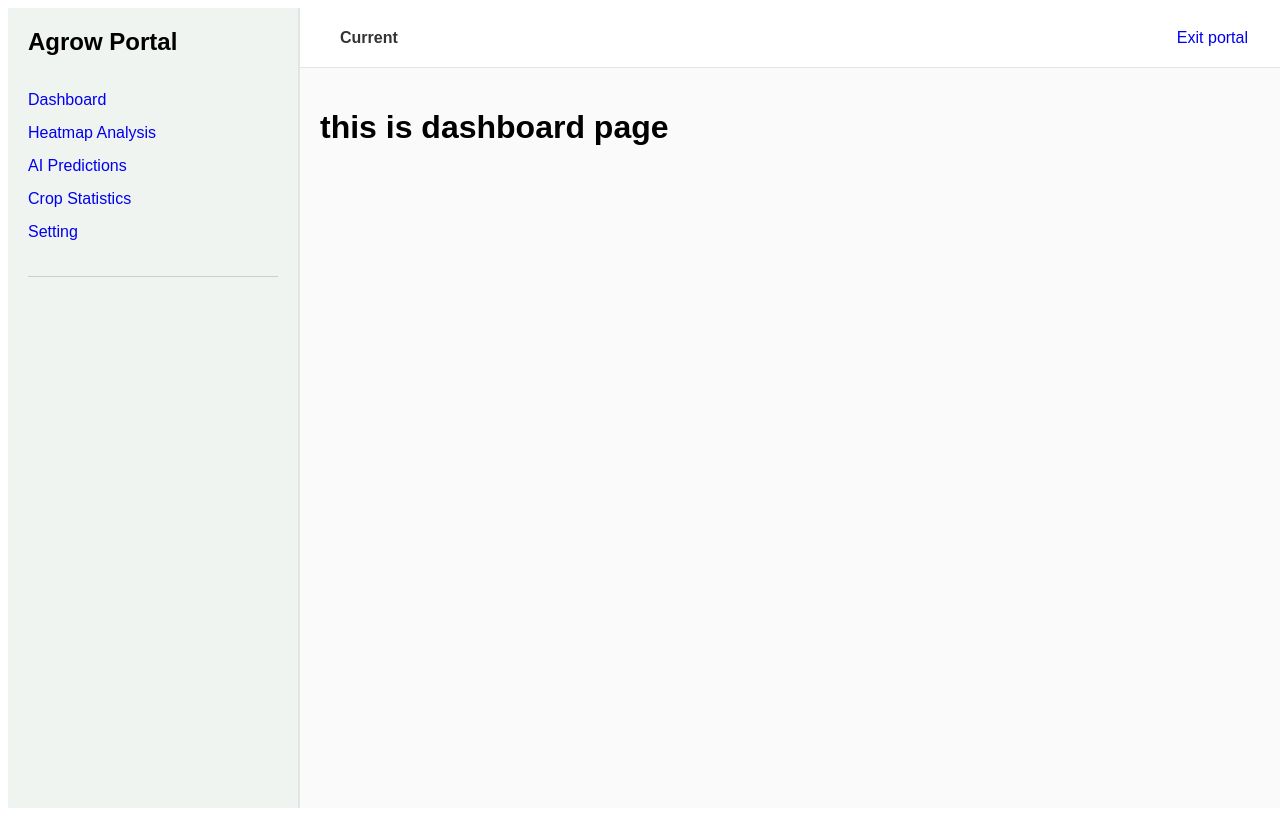
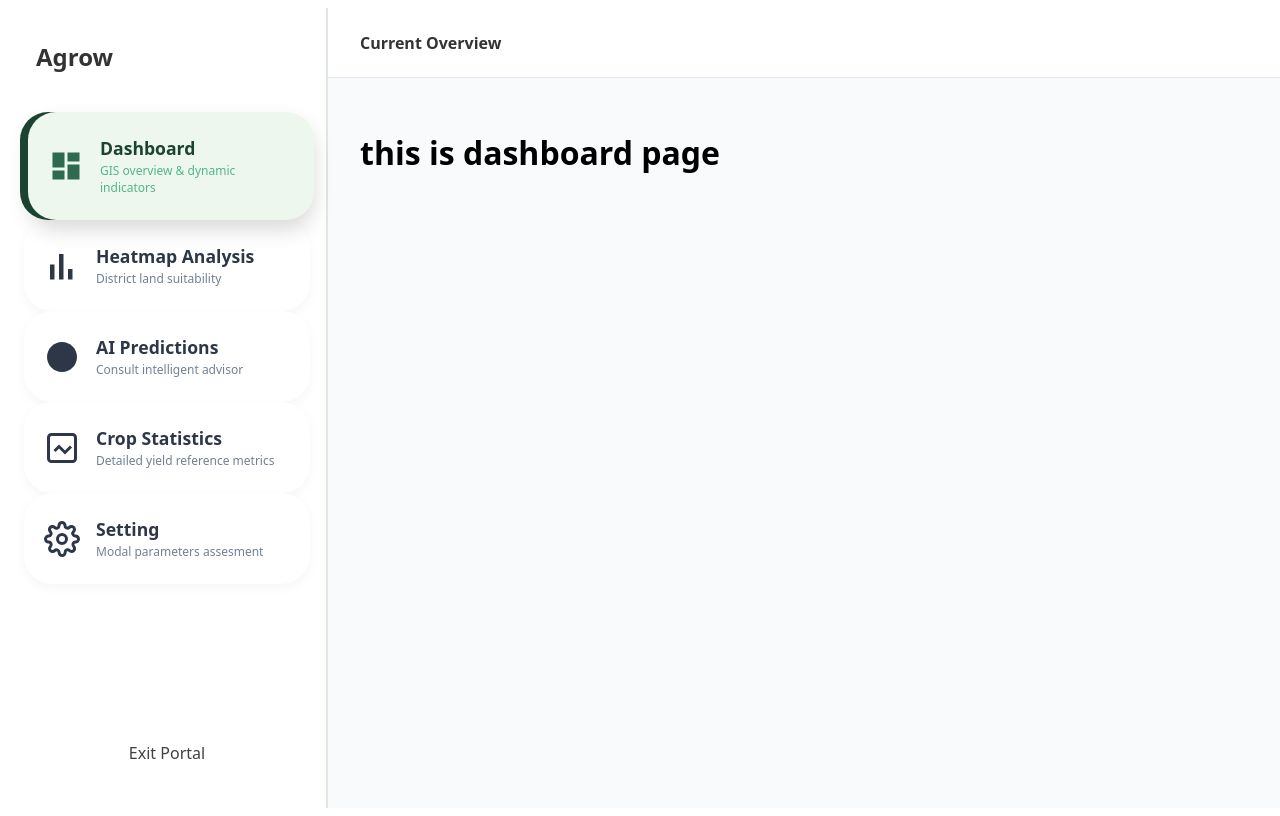
Before and after one commit to lumbanon/GamudaProject, a React (Vite) app in the folder agrow-portal/: page /dashboard in a window 1280 px wide. Built offline with nearby package versions, Linux system fonts and the light colour scheme.

Commit message:
update sidebar styling

```diff
--- a/agrow-portal/src/layouts/DashboardLayout.jsx
+++ b/agrow-portal/src/layouts/DashboardLayout.jsx
@@ -1,42 +1,107 @@
-import { Outlet, Link } from 'react-router-dom'
+import { Outlet, Link, NavLink } from 'react-router-dom'
 import './dashboard-layout.css'
 
 export default function DashboardLayout() {
+
+    const navItems = [
+        {
+            to: "/dashboard",
+            title: "Dashboard",
+            subtitle: "GIS overview & dynamic indicators",
+            icon: (
+                <svg viewBox='0 0 24 24' fill='currentColor'>
+                    <path d="M3 3h8v10H3zm0 12h8v6H3zm10-12h8v6h-8zm0 8h8v10h-8z" />
+                </svg>
+            )
+        },
+        {
+            to: "/dashboard/heatmap-analysis",
+            title: "Heatmap Analysis",
+            subtitle: "District land suitability",
+            icon: (
+                <svg viewBox='0 0 24 24' fill='currentColor'>
+                    <path d="M4 11h3v10H4zm6-7h3v17h-3zm6 10h3v7h-3z" />
+                </svg>
+            )
+        },
+        {
+            to: "/dashboard/ai-predictions",
+            title: "AI Predictions",
+            subtitle: "Consult intelligent advisor",
+            icon: (
+                <svg viewBox='0 0 24 24' fill='currentColor'>
+                    <path d="M12 22c5.523 0 10-4.477 10-10S17.523 2 12 2 2 6.477 2 12s4.477 10 10 10z" />
+                    <path d="M12 6v12M6 12h12" />
+                </svg>
+            )
+        },
+        {
+            to: "/dashboard/crop-statistics",
+            title: "Crop Statistics",
+            subtitle: "Detailed yield reference metrics",
+            icon: (
+                <svg viewBox="0 0 24 24" fill="none" stroke="currentColor" strokeWidth="2">
+                    <rect x="3" y="3" width="18" height="18" rx="2" />
+                    <path d="M7 14l3-3 4 4 4-4" />
+                </svg>
+            )
+        },
+        {
+            to: "/dashboard/settings",
+            title: "Setting",
+            subtitle: "Modal parameters assesment",
+            icon: (
+                <svg viewBox="0 0 24 24" fill="none" stroke="currentColor" strokeWidth="2">
+                    <circle cx="12" cy="12" r="3" />
+                    <path d="M19.4 15a1.65 1.65 0 0 0 .33 1.82l.06.06a2 2 0 1 1-2.83 2.83l-.06-.06a1.65 1.65 0 0 0-1.82-.33 1.65 1.65 0 0 0-1 1.51V21a2 2 0 0 1-4 0v-.09A1.65 1.65 0 0 0 9 19.4a1.65 1.65 0 0 0-1.82.33l-.06.06a2 2 0 1 1-2.83-2.83l.06-.06a1.65 1.65 0 0 0 .33-1.82 1.65 1.65 0 0 0-1.51-1H3a2 2 0 0 1 0-4h.09A1.65 1.65 0 0 0 4.6 9a1.65 1.65 0 0 0-.33-1.82l-.06-.06a2 2 0 1 1 2.83-2.83l.06.06a1.65 1.65 0 0 0 1.82.33H9a1.65 1.65 0 0 0 1-1.51V3a2 2 0 0 1 4 0v.09a1.65 1.65 0 0 0 1 1.51 1.65 1.65 0 0 0 1.82-.33l.06-.06a2 2 0 1 1 2.83 2.83l-.06.06a1.65 1.65 0 0 0-.33 1.82V9a1.65 1.65 0 0 0 1.51 1H21a2 2 0 0 1 0 4h-.09a1.65 1.65 0 0 0-1.51 1z" />
+                </svg>
+            )
+        },
+    ]
+
     return (
-        <div style={{ display: 'flex', height: '100vh', width: '100vw', fontFamily: 'sans-serif' }}>
-            <aside style={{
-                width: '250px',
-                background: '#f0f4f1',
-                borderRight: '2px solid #e0e6e1',
-                padding: '20px',
-                display: 'flex',
-                flexDirection: 'column',
-                gap: '15px',
-            }}>
-                <h2 style={{ margin: '0 0 20px 0', color: '#000000', }}>Agrow Portal</h2>
 
-                <Link to="/dashboard" style={{ textDecoration: 'none' }} >Dashboard</Link>
-                <Link to="/dashboard/heatmap-analysis" style={{ textDecoration: 'none' }} >Heatmap Analysis</Link>
-                <Link to="/dashboard/ai-predictions" style={{ textDecoration: 'none' }} >AI Predictions</Link>
-                <Link to="/dashboard/crop-statistics" style={{ textDecoration: 'none' }} >Crop Statistics</Link>
-                <Link to="/dashboard/settings" style={{ textDecoration: 'none' }} >Setting</Link>
+        <div className="layout-container">
+            <aside className="sidebar-panel">
+                <h1 className="portal-branding">Agrow</h1>
 
-                <hr style={{ border: 'none', borderTop: '1px solid #ccc', margin: '20px 0' }} />
+                <nav className="stacked-nav-container">
+                    {navItems.map((item, index) => (
+                        <NavLink
+                            key={item.to}
+                            to={item.to}
+                            end={item.to === "/dashboard"}
+                            className={({ isActive }) => isActive ? 'stack-link active' : 'stack-link'}
+                            style={{ zIndex: index }}
+                        >
+                            <div className="stack-icon-wrapper">
+                                {item.icon}
+                            </div>
+                            <div className="stack-text-wrapper">
+                                <span className="stack-title">{item.title}</span>
+                                <span className="stack-subtitle">{item.subtitle}</span>
+                            </div>
+                        </NavLink>
+                    ))}
+                </nav>
+
+                <div className="sidebar-footer">
+                    <Link to="/" className="exit-portal-btn">
+                        Exit Portal
+                    </Link>
+                </div>
             </aside>
 
             <div className="main-content-wrapper">
                 <header className="header-panel">
-                    <span className="header-status">Current</span>
-                    <div className="header-profile">
-                        <Link to="/" style={{ textDecoration: 'none' }}><span>Exit portal</span></Link>
-                    </div>
+                    <span className="header-status">Current Overview</span>
                 </header>
-                <main style={{ flex: 1, padding: '20px', backgroundColor: '#fafafa', overflowY: 'auto' }}>
+                <main className="dynamic-content-area">
                     <Outlet />
                 </main>
             </div>
+        </div>
 
 
-        </div>
     )
 }
--- a/agrow-portal/src/layouts/dashboard-layout.css
+++ b/agrow-portal/src/layouts/dashboard-layout.css
@@ -1,4 +1,3 @@
-/* Layout Wrapper */
 .layout-container {
     display: flex;
     height: 100vh;
@@ -87,3 +86,171 @@
     background-color: #fafafa;
     overflow-y: auto;
 }
+
+/* Layout Blueprint */
+.layout-container {
+    display: flex;
+    height: 100vh;
+    width: 100vw;
+    font-family: system-ui, -apple-system, sans-serif;
+    overflow: hidden;
+    background-color: #f8fafc;
+}
+
+/* Sidebar context panel - set background to match image wrapper if needed */
+.sidebar-panel {
+    width: 320px;
+    /* Increased slightly to match roomier card style */
+    background-color: #ffffff;
+    /* Dark presentation container like your graphic */
+    padding: 32px 16px;
+    display: flex;
+    flex-direction: column;
+    height: 100%;
+    box-sizing: border-box;
+}
+
+.portal-branding {
+    color: #333333;
+    font-size: 1.5rem;
+    margin: 0 0 24px 12px;
+    font-weight: 700;
+}
+
+/* Stacked Nav System */
+.stacked-nav-container {
+    display: flex;
+    flex-direction: column;
+    flex: 1;
+    gap: 0px;
+    padding-bottom: 24px;
+}
+
+/* The Magic Card Styling */
+.stack-link {
+    display: flex;
+    align-items: center;
+    gap: 16px;
+    text-decoration: none;
+    background-color: #ffffff;
+    color: #2d3748;
+    padding: 24px 20px;
+    border-radius: 28px;
+    position: relative;
+    margin-bottom: 0 !important;
+    transition: transform 0.2s cubic-bezier(0.4, 0, 0.2, 1), box-shadow 0.2s ease, background-color 0.2s ease;
+    box-shadow: 0 4px 12px rgba(0, 0, 0, 0.04);
+}
+
+/* Prevent the first item from getting pulled off-screen */
+.stack-link:first-child {
+    margin-bottom: 0;
+}
+
+/* Hover Adjustments */
+.stack-link:hover {
+    transform: translateY(-2px);
+    z-index: 10 !important;
+    box-shadow: 0 8px 20px rgba(0, 0, 0, 0.08);
+    /* Forces hovered element to topmost layer */
+}
+
+/* Active State Transformation Rules */
+.stack-link.active {
+    background-color: #edf7ed;
+    /* Light green tint */
+    color: #1b4332;
+    /* Deep forest green */
+    z-index: 5 !important;
+    /* Keeps active element cleanly isolated */
+    transform: translateX(4px);
+    /* Slight accent shift right */
+    /* Replicates the distinct dark green 3D left-border look in your image */
+    box-shadow: -8px 0px 0px #1b4332, 0 10px 20px rgba(0, 0, 0, 0.15);
+}
+
+/* Icon Resizing and Theming */
+.stack-icon-wrapper {
+    width: 36px;
+    height: 36px;
+    flex-shrink: 0;
+    display: flex;
+    align-items: center;
+    justify-content: center;
+}
+
+.stack-icon-wrapper svg {
+    width: 100%;
+    height: 100%;
+}
+
+.stack-link.active .stack-icon-wrapper {
+    color: #2d6a4f;
+    /* Green icon accent when active */
+}
+
+/* Text Formatting Structure */
+.stack-text-wrapper {
+    display: flex;
+    flex-direction: column;
+    gap: 2px;
+}
+
+.stack-title {
+    font-size: 1.1rem;
+    font-weight: 600;
+}
+
+.stack-subtitle {
+    font-size: 0.75rem;
+    color: #718096;
+}
+
+.stack-link.active .stack-subtitle {
+    color: #52b788;
+    /* Muted bright green accent for active subtitle */
+}
+
+/* Rest of Layout Framework */
+.main-content-wrapper {
+    flex: 1;
+    display: flex;
+    flex-direction: column;
+}
+
+.header-panel {
+    height: 70px;
+    background-color: #ffffff;
+    border-bottom: 1px solid #e2e8f0;
+    display: flex;
+    align-items: center;
+    padding: 0 32px;
+}
+
+.dynamic-content-area {
+    flex: 1;
+    padding: 32px;
+    background-color: #f8fafc;
+    overflow-y: auto;
+}
+
+.sidebar-footer {
+    margin-top: auto;
+    padding-top: 20px;
+}
+
+.exit-portal-btn {
+    display: block;
+    text-align: center;
+    color: #424040;
+    text-decoration: none;
+    font-weight: 500;
+    padding: 12px;
+    border-radius: 8px;
+    transition: background 0.2s;
+}
+
+.exit-portal-btn:hover {
+    background-color: rgba(255, 255, 255, 0.1);
+    color: #d41212;
+}
```
